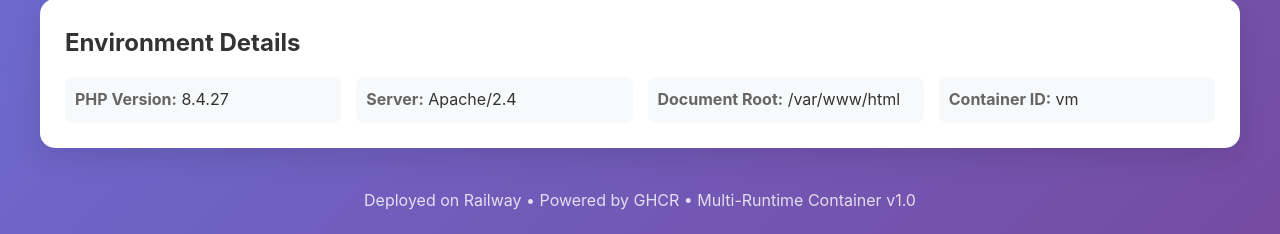
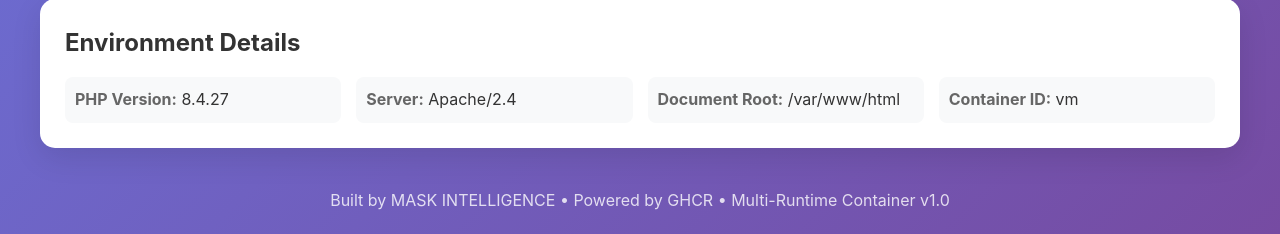
Before and after one commit to maskintelligence-gif/mask-runtime-container, a PHP site: page / in a window 1280 px wide. Shown: the part 984-1218 px from the top of the page. Run offline with PHP 8.4, Linux system fonts and the light colour scheme.

Commit message:
Update index.php

```diff
--- a/index.php
+++ b/index.php
@@ -405,7 +405,7 @@ if ($request === '/') {
             </div>
 
             <div class="footer">
-                <p>Deployed on Railway • Powered by GHCR • Multi-Runtime Container v1.0</p>
+                <p>Built by MASK INTELLIGENCE • Powered by GHCR • Multi-Runtime Container v1.0</p>
             </div>
         </div>
     </body>
```
